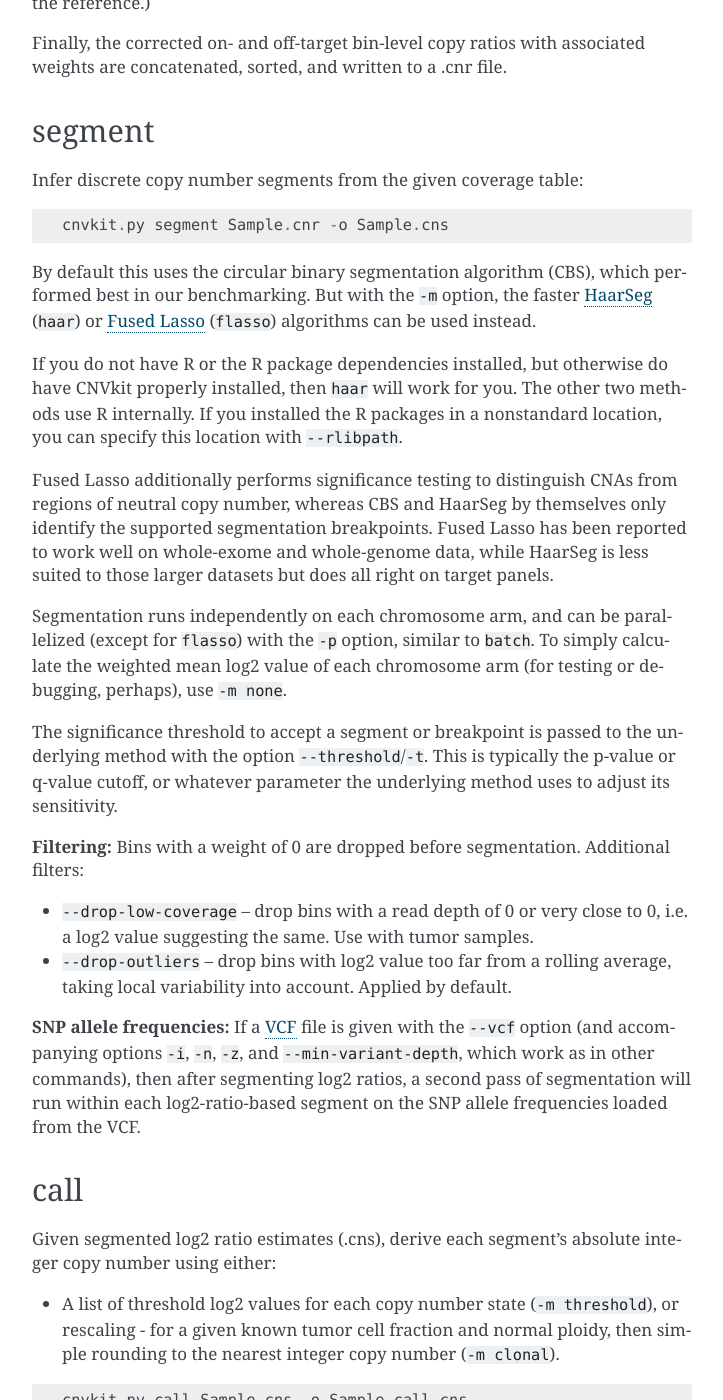
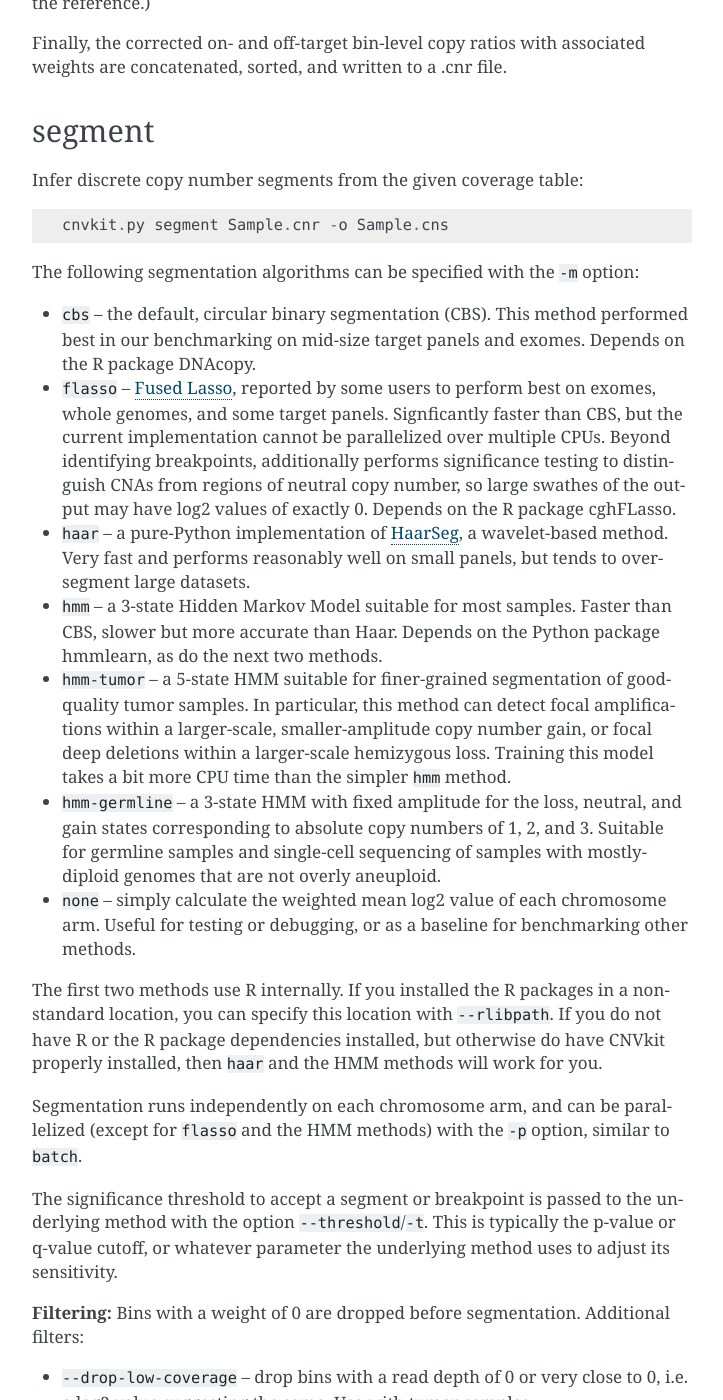
Before and after one commit to etal/cnvkit, a Sphinx documentation site: the page built from doc/pipeline.rst, in a window 1280 px wide and 1400 px high, scrolled down 10533 px. Shown: the whole window, without its empty margins (388-1111 px from the left). Built offline with Sphinx 7.4.7, drawn with Linux system fonts in a browser that asks for light colours; the version number could not be read and is left out; some of the changed text lies outside the part shown.

Commit message:
doc: Organize descriptions of segmentation methods

```diff
--- a/doc/pipeline.rst
+++ b/doc/pipeline.rst
@@ -511,28 +511,49 @@ Infer discrete copy number segments from the given coverage table::
 
     cnvkit.py segment Sample.cnr -o Sample.cns
 
-By default this uses the circular binary segmentation algorithm (CBS), which
-performed best in our benchmarking. But with the ``-m`` option, the faster
-`HaarSeg
-<http://webee.technion.ac.il/people/YoninaEldar/Info/software/HaarSeg.htm>`_
-(``haar``) or `Fused Lasso <http://statweb.stanford.edu/~tibs/cghFLasso.html>`_
-(``flasso``) algorithms can be used instead.
+The following segmentation algorithms can be specified with the ``-m`` option:
 
+- ``cbs`` -- the default, circular binary segmentation (CBS). This method
+  performed best in our benchmarking on mid-size target panels and exomes.
+  Depends on the R package DNAcopy.
+- ``flasso`` -- `Fused Lasso
+  <http://statweb.stanford.edu/~tibs/cghFLasso.html>`_, reported by some users
+  to perform best on exomes, whole genomes, and some target panels.
+  Signficantly faster than CBS, but the current implementation cannot be
+  parallelized over multiple CPUs. Beyond identifying breakpoints, additionally
+  performs significance testing to distinguish CNAs from regions of neutral copy
+  number, so large swathes of the output may have log2 values of exactly 0.
+  Depends on the R package cghFLasso.
+- ``haar`` -- a pure-Python implementation of `HaarSeg
+  <http://webee.technion.ac.il/people/YoninaEldar/Info/software/HaarSeg.htm>`_,
+  a wavelet-based method. Very fast and performs reasonably well on small
+  panels, but tends to over-segment large datasets.
+- ``hmm`` -- a 3-state Hidden Markov Model suitable for most samples. Faster
+  than CBS, slower but more accurate than Haar. Depends on the Python package
+  hmmlearn, as do the next two methods.
+- ``hmm-tumor`` -- a 5-state HMM suitable for finer-grained segmentation of
+  good-quality tumor samples. In particular, this method can detect focal
+  amplifications within a larger-scale, smaller-amplitude copy number gain, or
+  focal deep deletions within a larger-scale hemizygous loss.  Training this
+  model takes a bit more CPU time than the simpler ``hmm`` method.
+- ``hmm-germline`` -- a 3-state HMM with fixed amplitude for the loss, neutral,
+  and gain states corresponding to absolute copy numbers of 1, 2, and 3.
+  Suitable for germline samples and single-cell sequencing of samples with
+  mostly-diploid genomes that are not overly aneuploid.
+- ``none`` -- simply calculate the weighted mean log2 value of each chromosome
+  arm. Useful for testing or debugging, or as a baseline for benchmarking other
+  methods.
+
+
+The first two methods use R internally. If you installed the R packages in
+a nonstandard location, you can specify this location with ``--rlibpath``.
 If you do not have R or the R package dependencies installed, but otherwise do
-have CNVkit properly installed, then ``haar`` will work for you. The other two
-methods use R internally. If you installed the R packages in a nonstandard
-location, you can specify this location with ``--rlibpath``.
-
-Fused Lasso additionally performs significance testing to distinguish CNAs from
-regions of neutral copy number, whereas CBS and HaarSeg by themselves only
-identify the supported segmentation breakpoints. Fused Lasso has been reported
-to work well on whole-exome and whole-genome data, while HaarSeg is less suited
-to those larger datasets but does all right on target panels.
+have CNVkit properly installed, then ``haar`` and the HMM methods will work for
+you.
 
 Segmentation runs independently on each chromosome arm, and can be parallelized
-(except for ``flasso``) with the ``-p`` option, similar to ``batch``.
-To simply calculate the weighted mean log2 value of each chromosome arm (for
-testing or debugging, perhaps), use ``-m none``.
+(except for ``flasso`` and the HMM methods) with the ``-p`` option, similar to
+``batch``.
 
 The significance threshold to accept a segment or breakpoint is passed to the
 underlying method with the option ``--threshold``/``-t``. This is typically the
@@ -552,6 +573,9 @@ Additional filters:
 ``--min-variant-depth``, which work as in other commands), then after segmenting
 log2 ratios, a second pass of segmentation will run within each log2-ratio-based
 segment on the SNP allele frequencies loaded from the VCF.
+
+See also :doc:`calling` for suggestions on how to interpret and post-process the
+resulting segments.
 
 
 .. _call:
```
